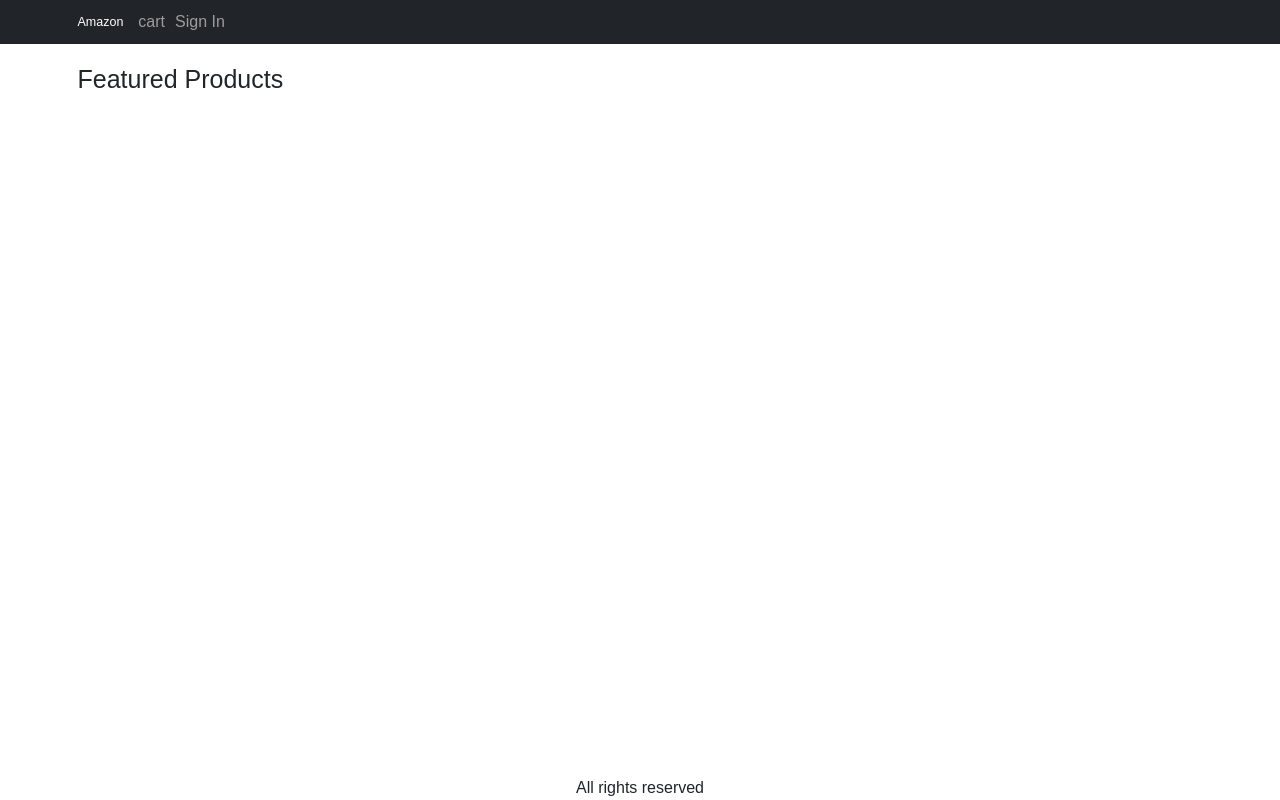
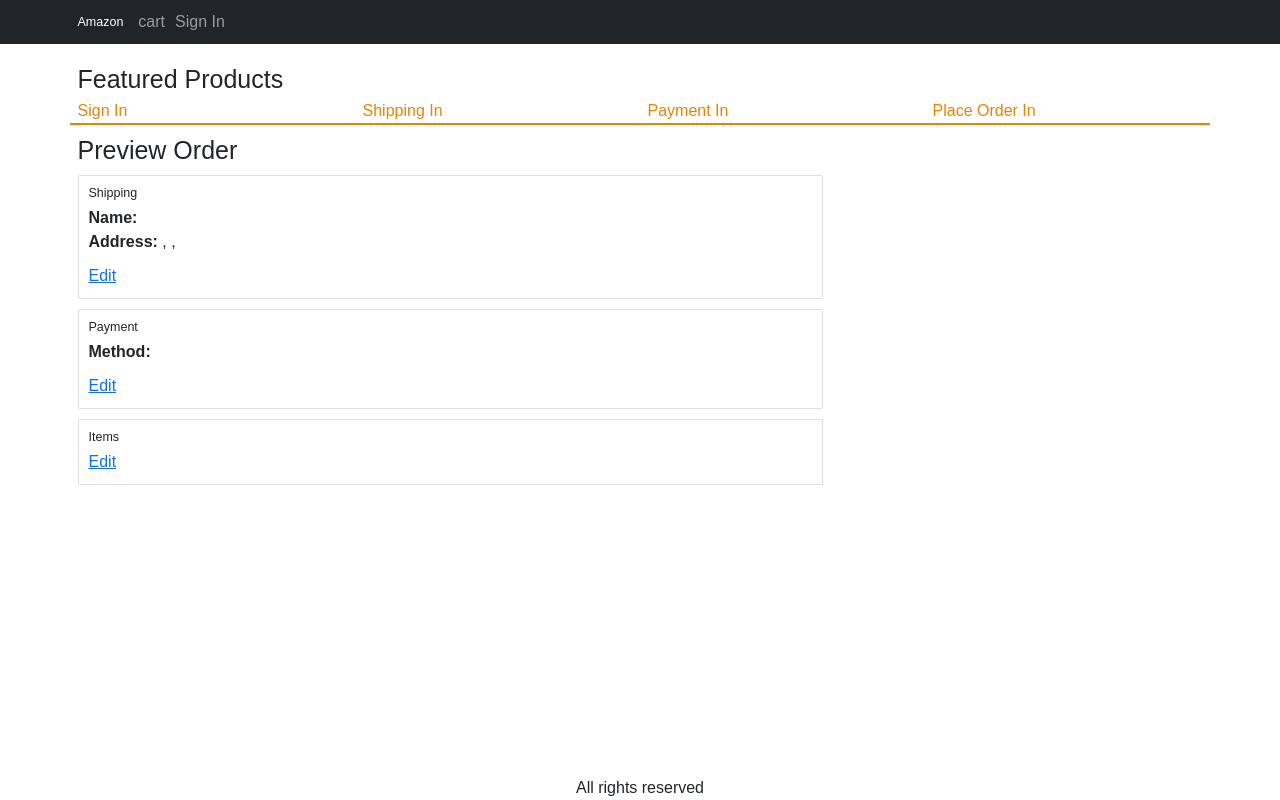
Before and after one commit to Umberto81/Amazon-Clone-App, a React (Create React App) app: page /placeorder in a window 1280 px wide. Built offline with nearby package versions, Linux system fonts and the light colour scheme.

Commit message:
working on place order layout

```diff
--- a/src/App.js
+++ b/src/App.js
@@ -13,6 +13,7 @@
 import ShippingAddressScreen from "./screens/ShippingAddressScreen";
 import SignUpScreen from "./screens/SignUpSCreen";
 import PaymentMethodScreen from "./screens/PaymentMethodScreen";
+import PlaceOrderSCreen from "./screens/PlaceOrderSCreen";
 
 function App() {
   const { state, dispatch: ctxDispatch } = useContext(Store);
@@ -88,6 +89,7 @@
               <Route path="/signup" element={<SignUpScreen />}></Route>
               <Route path="/shipping" element={<ShippingAddressScreen />}></Route>
               <Route path="/payment" element={<PaymentMethodScreen />}></Route>
+              <Route path="/placeorder" element={<PlaceOrderSCreen />}></Route>
 
             </Routes>
           </Container>
--- a/src/screens/PlaceOrderSCreen.js
+++ b/src/screens/PlaceOrderSCreen.js
@@ -1,9 +1,15 @@
-import React from "react";
-import { Card, Col, Row } from "react-bootstrap";
+import React, { useContext } from "react";
+import { Card, Col, ListGroup, Row } from "react-bootstrap";
 import { Helmet } from "react-helmet-async";
+import { Link, useNavigate } from "react-router-dom";
+import { Store } from "../Store";
 import CheckOutSteps from "../components/CheckOutSteps";
 
 export default function PlaceOrderSCreen() {
+  const navigate = useNavigate();
+  const { state, dispatch: ctxDispatch } = useContext(Store);
+  const { cart, userInfo } = state;
+
   return (
     <div>
       <CheckOutSteps step1 step2 step3 step4></CheckOutSteps>
@@ -12,13 +18,56 @@
       </Helmet>
       <h1 className="my-3">Preview Order</h1>
       <Row>
-          <Col> md={8}
+        <Col md={8}>
+          {" "}
           <Card className="mb-3">
             <Card.Body>
               <Card.Title>Shipping</Card.Title>
               <Card.Text>
-        <strong>Name:</strong>
+                <strong>Name: </strong>
+                {cart.shippingAddress.fullName} <br />
+                <strong>Address: </strong>
+                {cart.shippingAddress.address}
+                {cart.shippingAddress.city}, {cart.shippingAddress.postalCode},
+                {cart.shippingAddress.country}
               </Card.Text>
+              <Link to="/shipping">Edit</Link>
+            </Card.Body>
+          </Card>
+          <Card className="mb-3">
+            <Card.Body>
+              <Card.Title>Payment</Card.Title>
+              <Card.Text>
+                <strong>Method: </strong>
+                {cart.paymentMethod}
+              </Card.Text>
+              <Link to="/payment">Edit</Link>
+            </Card.Body>
+            </Card>
+            <Card className="mb-3">
+            <Card.Body>
+              <Card.Title>Items</Card.Title>
+              <ListGroup variant="flush">
+                {cart.cartItems.map((item) => (
+                  <ListGroup.Item key={item._id}>
+                    <Row className="align-items-center">
+                      <Col md={6}>
+                        <img
+                          src={item.image}
+                          alt={item.name}
+                          className="img-fluid rounded img-thumbnail"
+                        ></img>{" "}
+                        <Link to={`/product/${item.slug}`}>{item.name}</Link>
+                      </Col>
+                      <Col md={3}>
+                        <span>{item.quantity}</span>
+                      </Col>
+                      <Col md={3}>${item.price}</Col>
+                    </Row>
+                  </ListGroup.Item>
+                ))}
+              </ListGroup>
+              <Link to="/cart">Edit</Link>
             </Card.Body>
             </Card>
         </Col>
```
Lines whose indentation alone changed are shown as unchanged.
